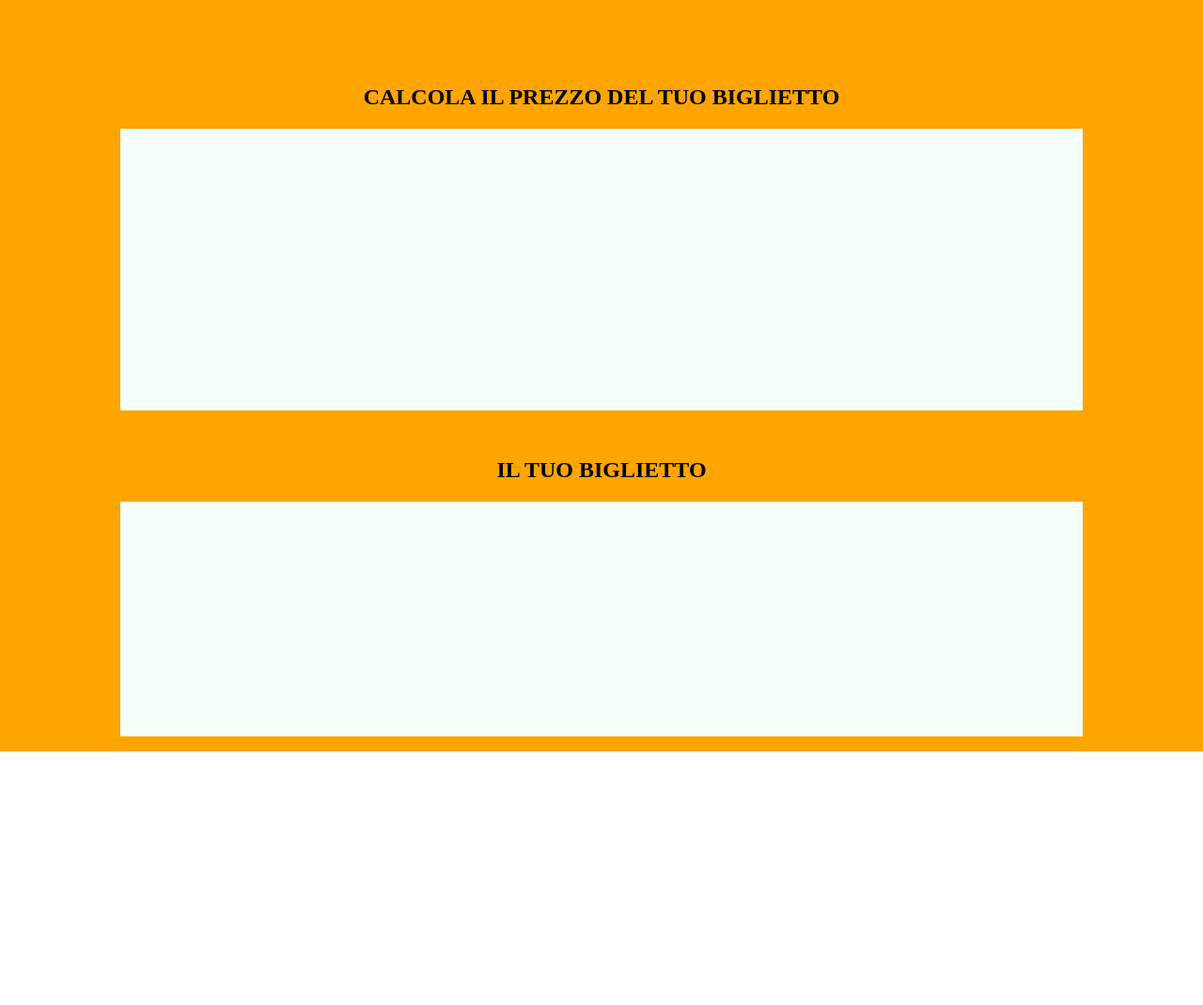
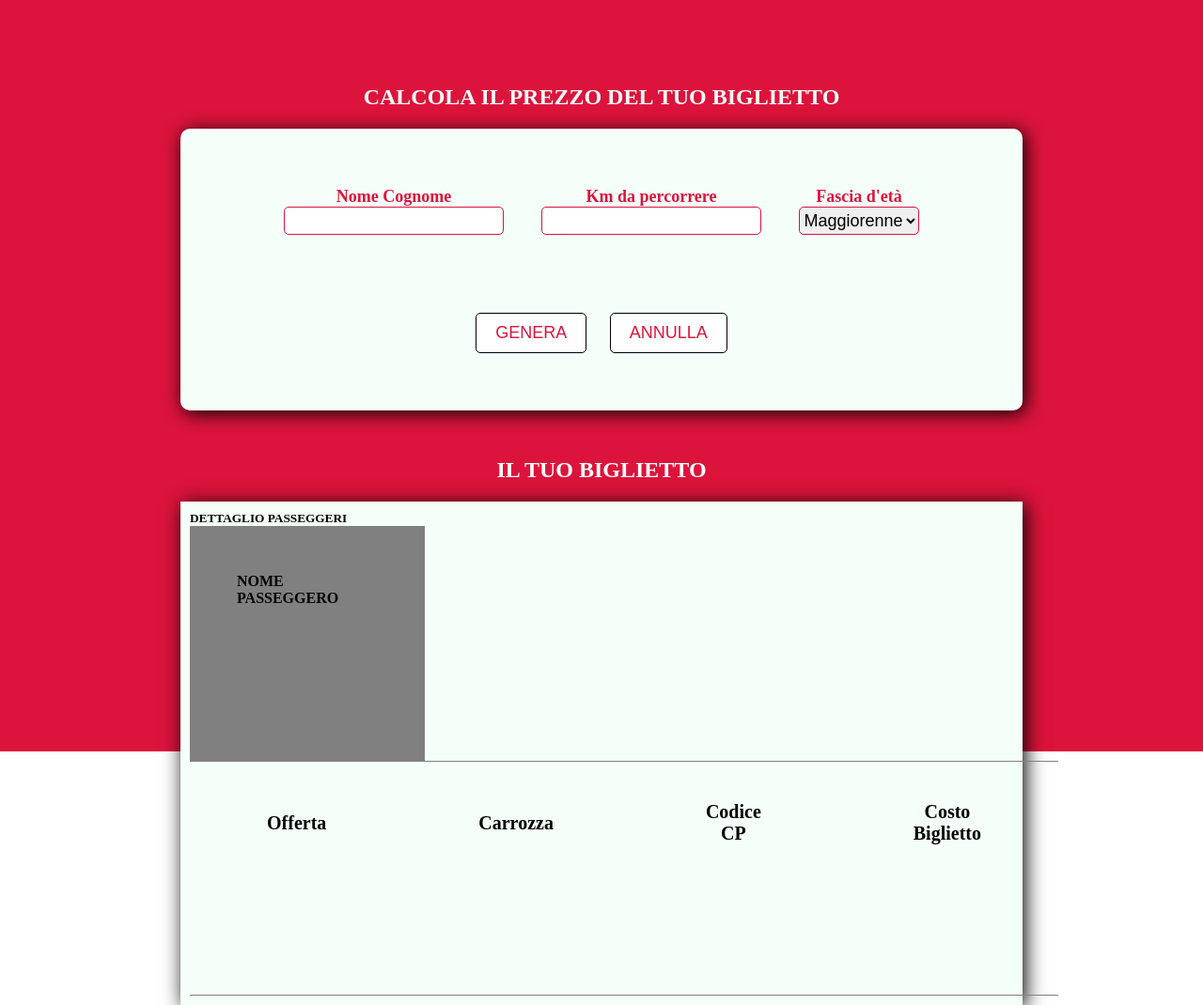
Before and after one commit to yuridido/js-biglietto-treno-form, a plain HTML site: page index.html in a window 1280 px wide. Shown: the whole page at 94% size. Before the commit the page ends 800 px from the top, so only its background shows below. Drawn offline with Linux system fonts and the light colour scheme.

Commit message:
impianto

```diff
--- a/css/style.css
+++ b/css/style.css
@@ -4,31 +4,108 @@
     box-sizing: border-box;
 }
 
+.clearfix {
+    content: "";
+    display: table;
+    clear: both;
+}
+
+
+.container-flex {
+    display: flex;
+}
+
 h2 {
+    color: mintcream;
     text-align: center;
     text-transform: uppercase;
     margin: 20px;
 }
 
+h6 {
+    color: crimson;
+    font-size: 18px;
+}
+
 .container {
     width: 100vw;
-    background-color: orange;
+    background-color: crimson;
     height: 100vh;
     padding: 70px 0;
 }
 
+.campi {
+    justify-content: center;
+    text-align: center;
+}
+/* FINE PARTE GENERICA */
+
+/* PRIMA SEZIONE */
 #form {
+    flex-direction: column;
+    justify-content: space-around;
     height: 300px;
+    font-size: 18px;
     margin-bottom: 50px;
-}
+    padding: 20px 100px;
+    border-radius: 10px;
 
-#biglietto {
-    height: 250px;
 }
 
 
 .scheda {
-    width: 80%;
+    width: 70%;
     background-color: MintCream;
     margin: 0 auto;
+    box-shadow: 3px 3px 20px; #eeeeee;
 }
+
+
+.bottoni {
+    text-align: center;
+}
+
+button {
+    font-size: 18px;
+    background-color: white;
+    color: crimson;
+    padding: 10px 20px;
+    margin: 0 10px;
+    border: 1px solid black;
+    border-radius: 5px;
+}
+
+input, select {
+    text-align: center;
+    font-size: 18px;
+    border: 1px solid crimson;
+    border-radius: 5px;
+    height: 30px;
+    margin: 0 20px;
+}
+
+/* INIZIO SECONDA SEZIONE  */
+#biglietto {
+    padding: 10px;
+}
+
+.box-nome {
+    float: left;
+    width: 250px;
+    height: 250px;
+    padding: 50px;
+    background-color: gray;
+}
+
+#tab-biglietto {
+
+    float: left;
+    height: 250px;
+    font-size: 20px;
+    border-top: 1px solid gray;
+    border-bottom: 1px solid gray;
+}
+
+th, td {
+    padding: 40px 80px;
+}
--- a/index.html
+++ b/index.html
@@ -7,17 +7,65 @@
     </head>
     <body>
         <div class="container">
+            <!-- SEZIONE INSERIMENTO DATI -->
             <div id="sezione-top">
                 <h2>Calcola il prezzo del tuo biglietto</h2>
-                <div id="form" class="scheda"></div>
+                <div id="form" class="scheda container-flex">
+                    <div class="campi container-flex">
+                        <div class="caselle">
+                            <h6>Nome Cognome</h6>
+                            <input id="nome" type="text" name="" value="">
+                        </div>
+                        <div class="caselle">
+                            <h6>Km da percorrere</h6>
+                            <input id="km" type="number" name="" value="">
+                        </div>
+                        <div class="caselle">
+                            <h6>Fascia d'età</h6>
+                            <select id="eta" class="" name="">
+                                <option value="mag">Maggiorenne</option>
+                                <option value="min">Minorenne</option>
+                                <option value="over">Over 65</option>
+                            </select>
+                        </div>
+                    </div>
+
+                    <div class="bottoni">
+                        <button id="genera" type="button" name="button">GENERA</button>
+                        <button id="annulla" type="button" name="button">ANNULLA</button>
+
+                    </div>
+
+                </div>
             </div>
-
+            <!-- SEZIONE BIGLIETTO A COMPARSA -->
             <div id="sezione-bot">
                 <h2>Il tuo biglietto</h2>
-                <div id="biglietto" class="scheda"></div>
+                <div id="biglietto" class="scheda">
+                    <h5>DETTAGLIO PASSEGGERI</h5>
+                    <div class="clearfix">
+                        <div class="box-nome">
+                            <h4>NOME<br>PASSEGGERO</h4>
+
+                        </div>
+                        <table id="tab-biglietto">
+                            <thead>
+                                <th>Offerta</td>
+                                <th>Carrozza</td>
+                                <th>Codice<br>CP</td>
+                                <th>Costo<br>Biglietto</td>
+                            </thead>
+                            <tbody>
+                                <td id="tipo-offerta"></td>
+                                <td id="carrozza"></td>
+                                <td id="codice"></td>
+                                <td id="costo"></td>
+                            </tbody>
+                        </table>
+                    </div>
+                    </div>
+                </div>
             </div>
-
-
         </div>
 
 
```
